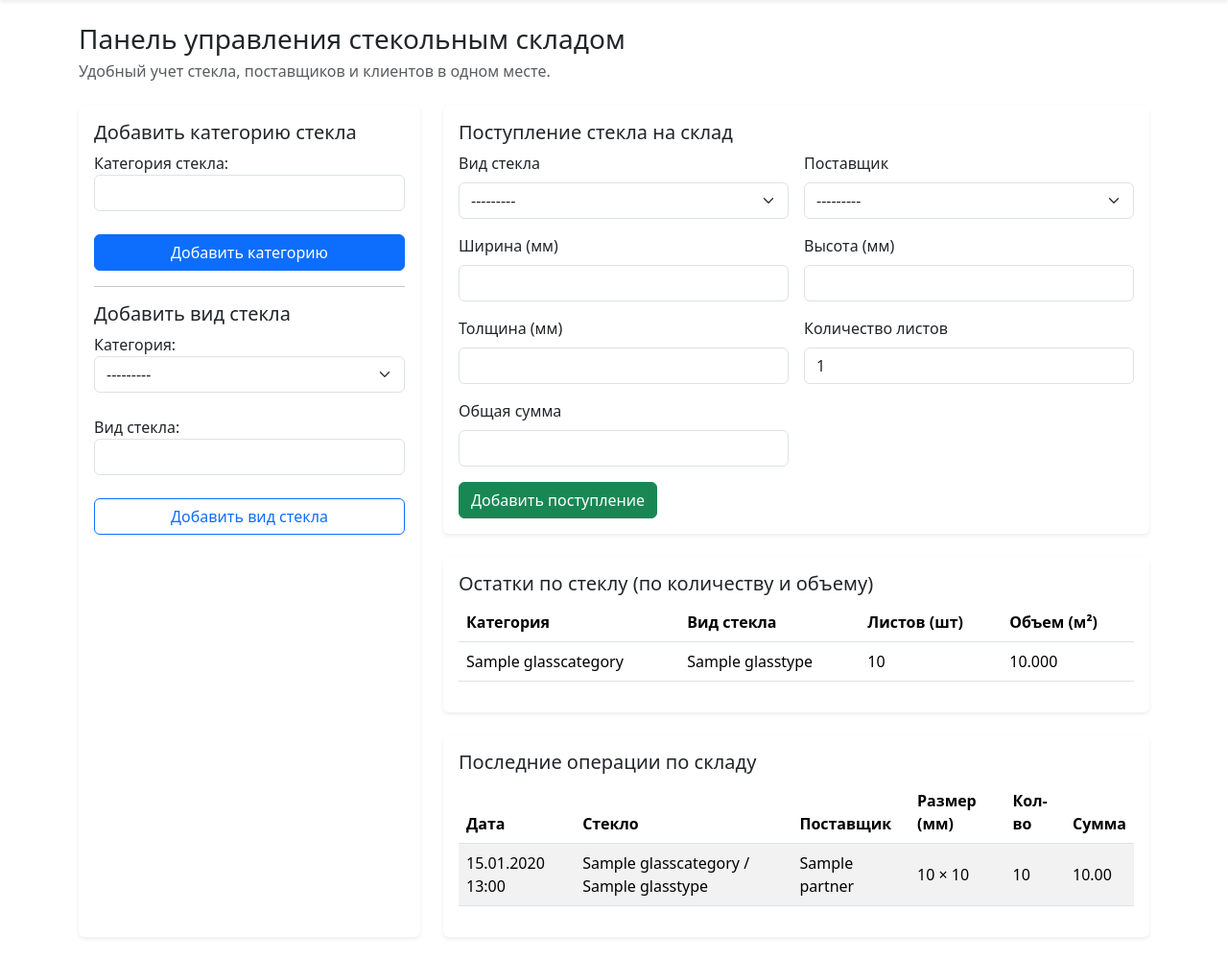
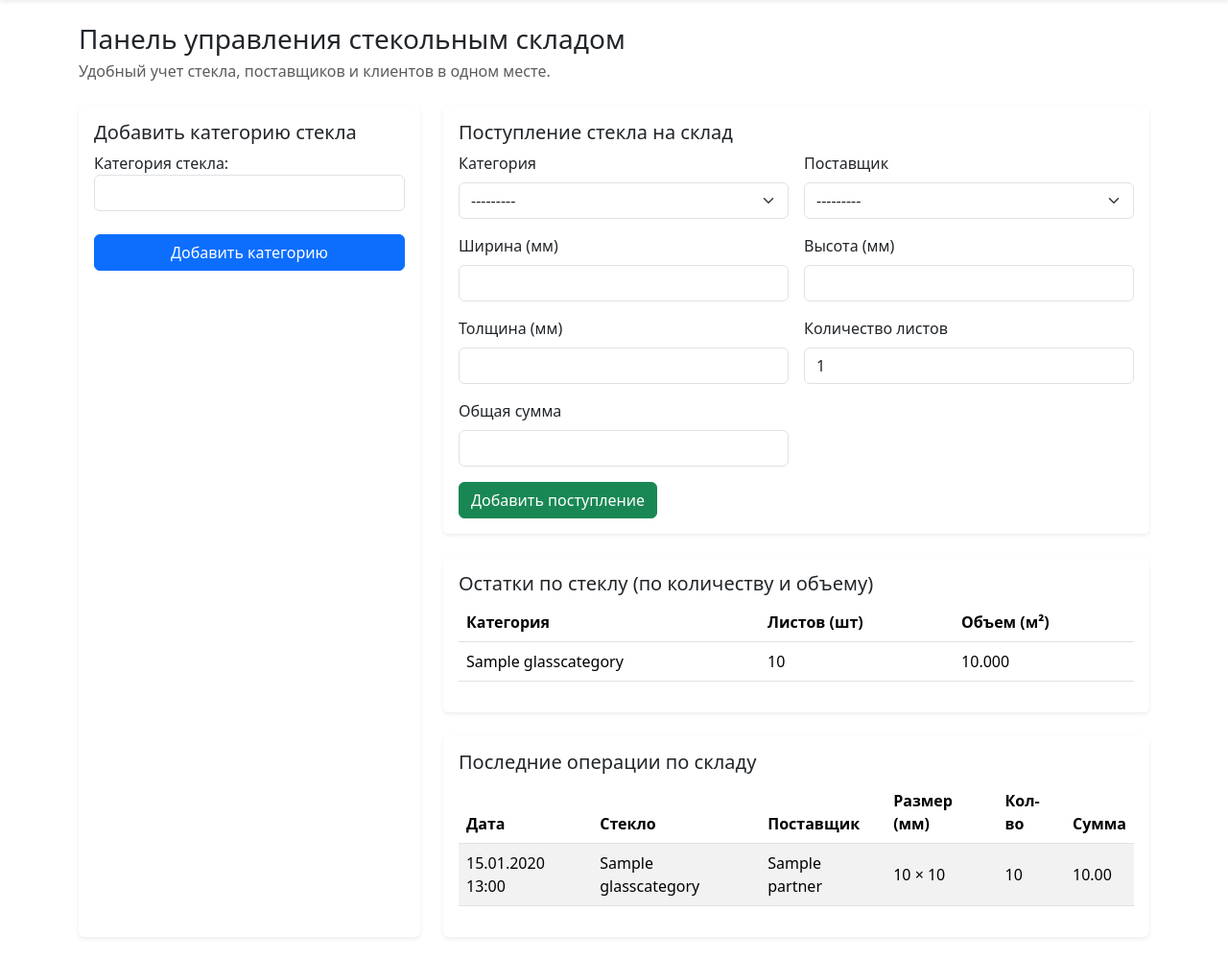
Before and after one commit to Shakhriyor10/glass, a Django app: page / in a window 1280 px wide. Shown: the part 56-1056 px from the top of the page at 96% size. Run offline with Django 3.2, Linux system fonts and the light colour scheme; tables that the repository leaves empty hold one stand-in row (values such as "Sample post").

Commit message:
Упростить склад: убрать добавление вида стекла

```diff
--- a/frontend/forms.py
+++ b/frontend/forms.py
@@ -34,10 +34,15 @@ class GlassTypeForm(StyledModelForm):
 
 
 class WarehouseReceiptForm(StyledModelForm):
+    category = forms.ModelChoiceField(
+        queryset=GlassCategory.objects.all(),
+        label="Категория",
+    )
+
     class Meta:
         model = WarehouseReceipt
         fields = [
-            "glass_type",
+            "category",
             "supplier",
             "width_mm",
             "height_mm",
@@ -51,3 +56,14 @@ class WarehouseReceiptForm(StyledModelForm):
         self.fields["supplier"].queryset = Partner.objects.filter(
             partner_type=Partner.SUPPLIER
         )
+
+    def save(self, commit=True):
+        instance = super().save(commit=False)
+        category = self.cleaned_data["category"]
+        instance.glass_type, _ = GlassType.objects.get_or_create(
+            category=category,
+            name=category.name,
+        )
+        if commit:
+            instance.save()
+        return instance
--- a/frontend/views.py
+++ b/frontend/views.py
@@ -2,7 +2,7 @@ from django.contrib import messages
 from django.shortcuts import redirect, render
 from django.views import View
 
-from .forms import GlassCategoryForm, GlassTypeForm, PartnerForm, WarehouseReceiptForm
+from .forms import GlassCategoryForm, PartnerForm, WarehouseReceiptForm
 from .models import Partner, WarehouseBalance, WarehouseReceipt
 
 
@@ -21,7 +21,6 @@ class DashboardView(View):
         form_map = {
             "create_partner": (PartnerForm, "Контрагент добавлен.", "counterparty"),
             "create_category": (GlassCategoryForm, "Категория стекла добавлена.", "warehouse"),
-            "create_glass_type": (GlassTypeForm, "Вид стекла добавлен.", "warehouse"),
             "create_receipt": (WarehouseReceiptForm, "Поступление на склад добавлено.", "warehouse"),
         }
 
@@ -46,7 +45,6 @@ class DashboardView(View):
             "active_tab": active_tab,
             "create_partner_form": PartnerForm(),
             "create_category_form": GlassCategoryForm(),
-            "create_glass_type_form": GlassTypeForm(),
             "create_receipt_form": WarehouseReceiptForm(),
             "partners": Partner.objects.order_by("-created_at"),
             "warehouse_receipts": WarehouseReceipt.objects.select_related(
--- a/templates/frontend/dashboard.html
+++ b/templates/frontend/dashboard.html
@@ -22,15 +22,6 @@
                         <input type="hidden" name="active_tab" value="warehouse">
                         {{ create_category_form.as_p }}
                         <button class="btn btn-primary" type="submit">Добавить категорию</button>
-                    </form>
-                    <hr>
-                    <h2 class="h5">Добавить вид стекла</h2>
-                    <form method="post" class="vstack gap-2">
-                        {% csrf_token %}
-                        <input type="hidden" name="action" value="create_glass_type">
-                        <input type="hidden" name="active_tab" value="warehouse">
-                        {{ create_glass_type_form.as_p }}
-                        <button class="btn btn-outline-primary" type="submit">Добавить вид стекла</button>
                     </form>
                 </div>
             </div>
@@ -68,7 +59,6 @@
                             <thead>
                             <tr>
                                 <th>Категория</th>
-                                <th>Вид стекла</th>
                                 <th>Листов (шт)</th>
                                 <th>Объем (м²)</th>
                             </tr>
@@ -77,12 +67,11 @@
                             {% for balance in warehouse_balances %}
                                 <tr>
                                     <td>{{ balance.glass_type.category.name }}</td>
-                                    <td>{{ balance.glass_type.name }}</td>
                                     <td>{{ balance.total_sheets }}</td>
                                     <td>{{ balance.total_volume_m2 }}</td>
                                 </tr>
                             {% empty %}
-                                <tr><td colspan="4" class="text-muted">Остатков пока нет.</td></tr>
+                                <tr><td colspan="3" class="text-muted">Остатков пока нет.</td></tr>
                             {% endfor %}
                             </tbody>
                         </table>
@@ -109,7 +98,7 @@
                             {% for receipt in warehouse_receipts %}
                                 <tr>
                                     <td>{{ receipt.created_at|date:"d.m.Y H:i" }}</td>
-                                    <td>{{ receipt.glass_type.category.name }} / {{ receipt.glass_type.name }}</td>
+                                    <td>{{ receipt.glass_type.category.name }}</td>
                                     <td>{{ receipt.supplier.name }}</td>
                                     <td>{{ receipt.width_mm }} × {{ receipt.height_mm }}</td>
                                     <td>{{ receipt.quantity }}</td>
```
